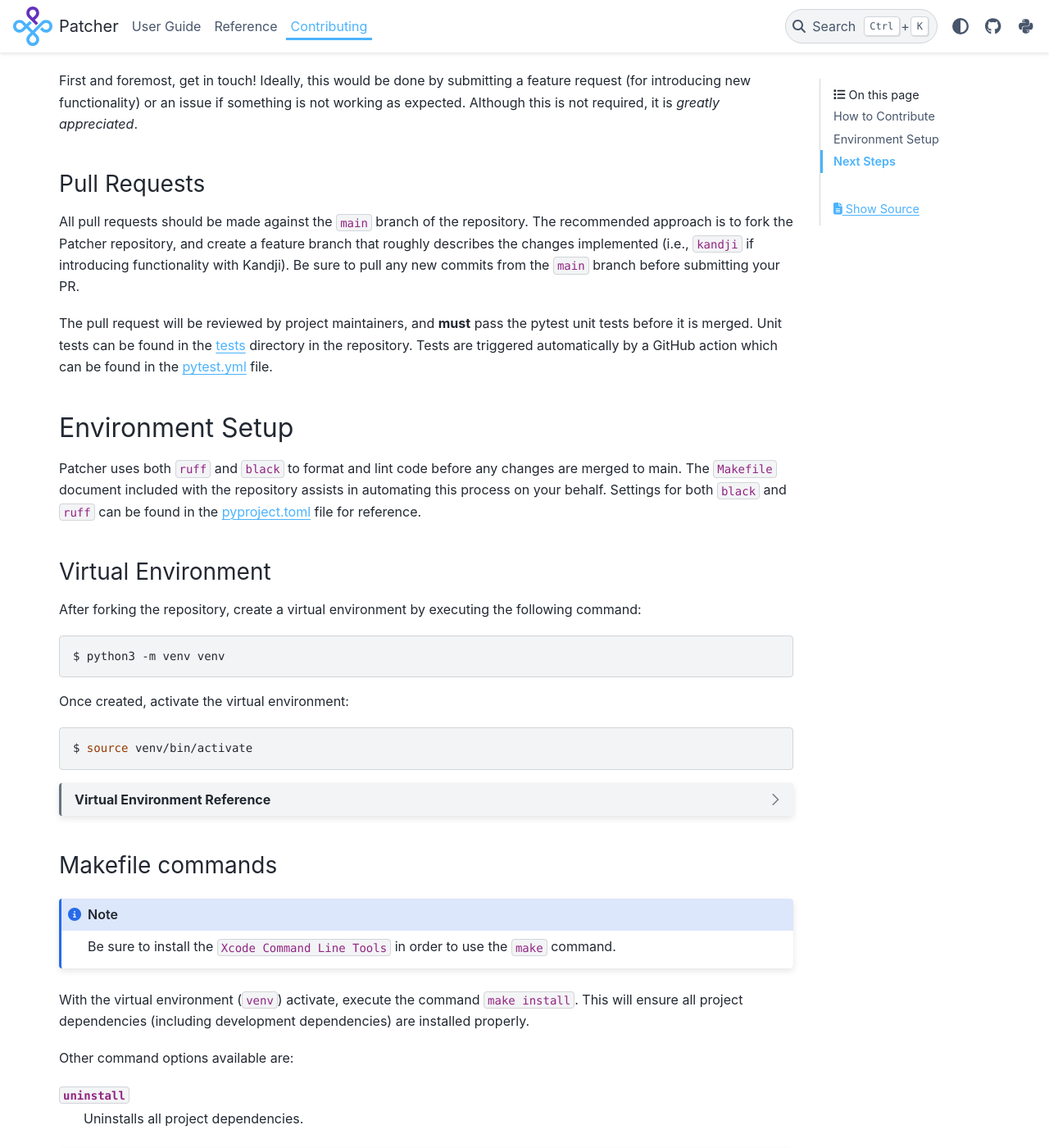
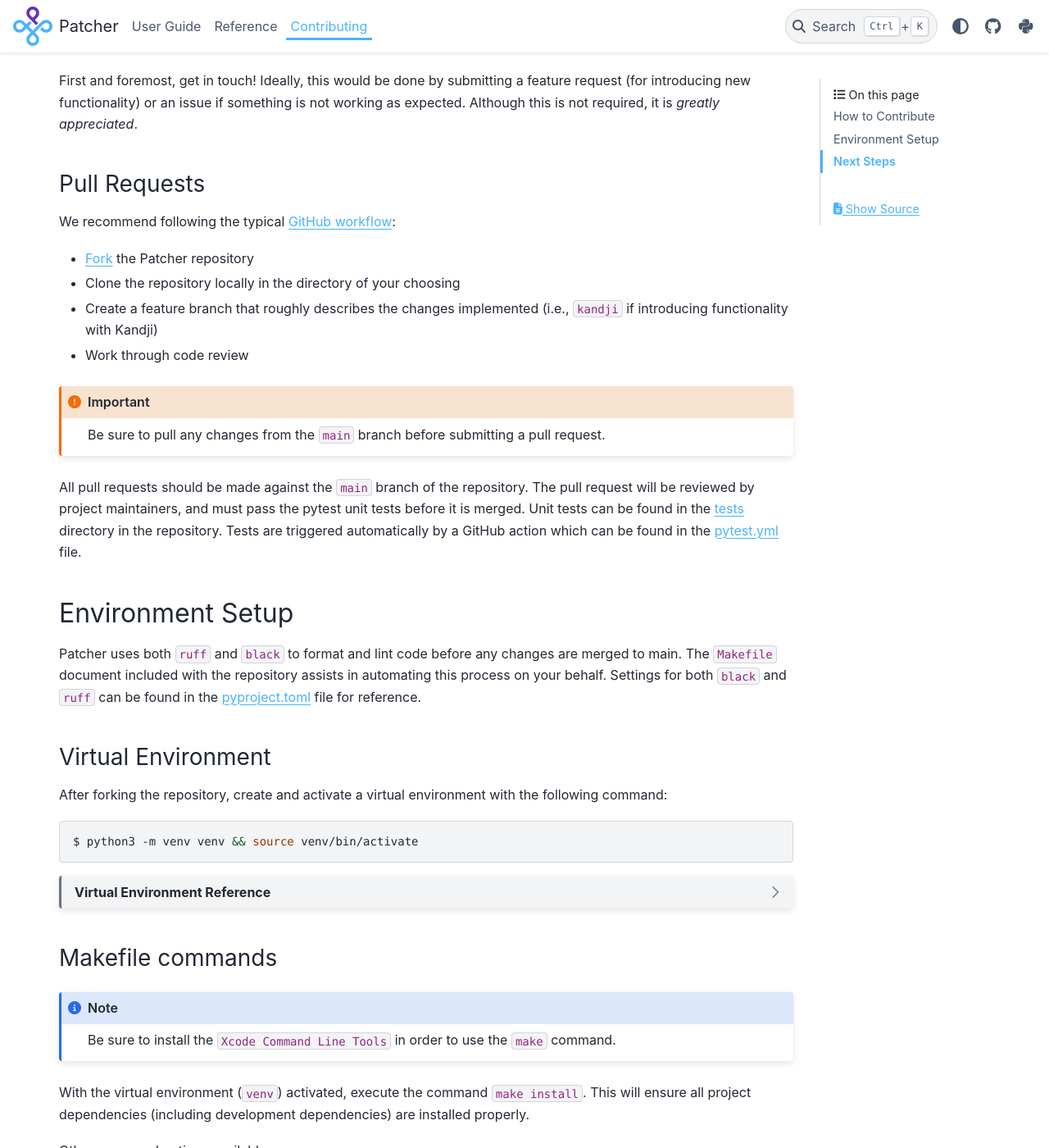
Before and after one commit to liquidz00/Patcher, a Sphinx documentation site: the page built from docs/contributing/index.rst, in a window 1280 px wide and 1400 px high, scrolled down 561 px. Shown: the whole window at 82% size. Built offline with Sphinx 7.4.7 and the PyData theme 0.15.4, drawn with Linux system fonts in a browser that asks for light colours.

Commit message:
Fix typo; combine virtual environment commands into one-liner

```diff
--- a/docs/contributing/index.rst
+++ b/docs/contributing/index.rst
@@ -20,9 +20,18 @@ First and foremost, get in touch! Ideally, this would be done by submitting a fe
 Pull Requests
 ^^^^^^^^^^^^^
 
-All pull requests should be made against the ``main`` branch of the repository. The recommended approach is to fork the Patcher repository, and create a feature branch that roughly describes the changes implemented (i.e., ``kandji`` if introducing functionality with Kandji). Be sure to pull any new commits from the ``main`` branch before submitting your PR.
+We recommend following the typical `GitHub workflow <https://docs.github.com/en/get-started/using-github/github-flow>`_:
 
-The pull request will be reviewed by project maintainers, and **must** pass the pytest unit tests before it is merged. Unit tests can be found in the `tests <https://github.com/liquidz00/Patcher/tree/main/tests>`_ directory in the repository. Tests are triggered automatically by a GitHub action which can be found in the `pytest.yml <https://github.com/liquidz00/Patcher/blob/main/.github/workflows/pytest.yml>`_ file.
+- `Fork <https://docs.github.com/en/pull-requests/collaborating-with-pull-requests/working-with-forks/fork-a-repo>`_ the Patcher repository
+- Clone the repository locally in the directory of your choosing
+- Create a feature branch that roughly describes the changes implemented (i.e., ``kandji`` if introducing functionality with Kandji)
+- Work through code review
+
+.. important::
+
+    Be sure to pull any changes from the ``main`` branch before submitting a pull request.
+
+All pull requests should be made against the ``main`` branch of the repository. The pull request will be reviewed by project maintainers, and must pass the pytest unit tests before it is merged. Unit tests can be found in the `tests <https://github.com/liquidz00/Patcher/tree/main/tests>`_ directory in the repository. Tests are triggered automatically by a GitHub action which can be found in the `pytest.yml <https://github.com/liquidz00/Patcher/blob/main/.github/workflows/pytest.yml>`_ file.
 
 Environment Setup
 -----------------
@@ -32,17 +41,11 @@ Patcher uses both ``ruff`` and ``black`` to format and lint code before any chan
 Virtual Environment
 ^^^^^^^^^^^^^^^^^^^
 
-After forking the repository, create a virtual environment by executing the following command:
+After forking the repository, create and activate a virtual environment with the following command:
 
 .. code-block:: console
 
-    $ python3 -m venv venv
-
-Once created, activate the virtual environment:
-
-.. code-block:: console
-
-    $ source venv/bin/activate
+    $ python3 -m venv venv && source venv/bin/activate
 
 .. dropdown:: Virtual Environment Reference
 
@@ -55,7 +58,7 @@ Makefile commands
 
     Be sure to install the ``Xcode Command Line Tools`` in order to use the ``make`` command.
 
-With the virtual environment (``venv``) activate, execute the command ``make install``. This will ensure all project dependencies (including development dependencies) are installed properly.
+With the virtual environment (``venv``) activated, execute the command ``make install``. This will ensure all project dependencies (including development dependencies) are installed properly.
 
 Other command options available are:
 
```
